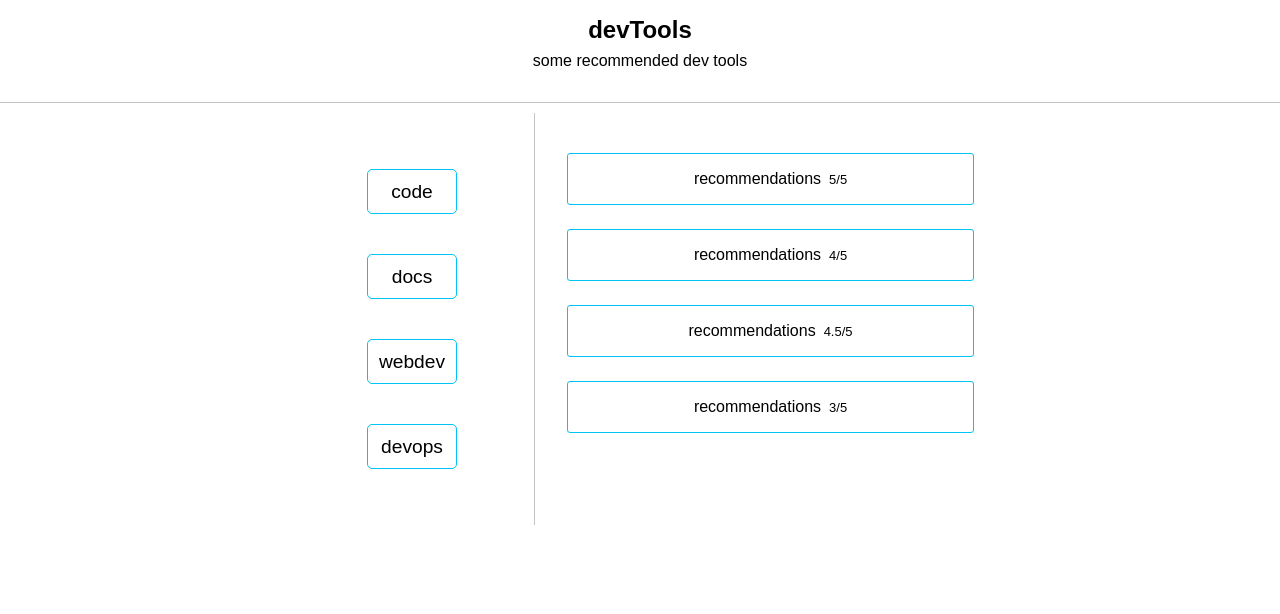
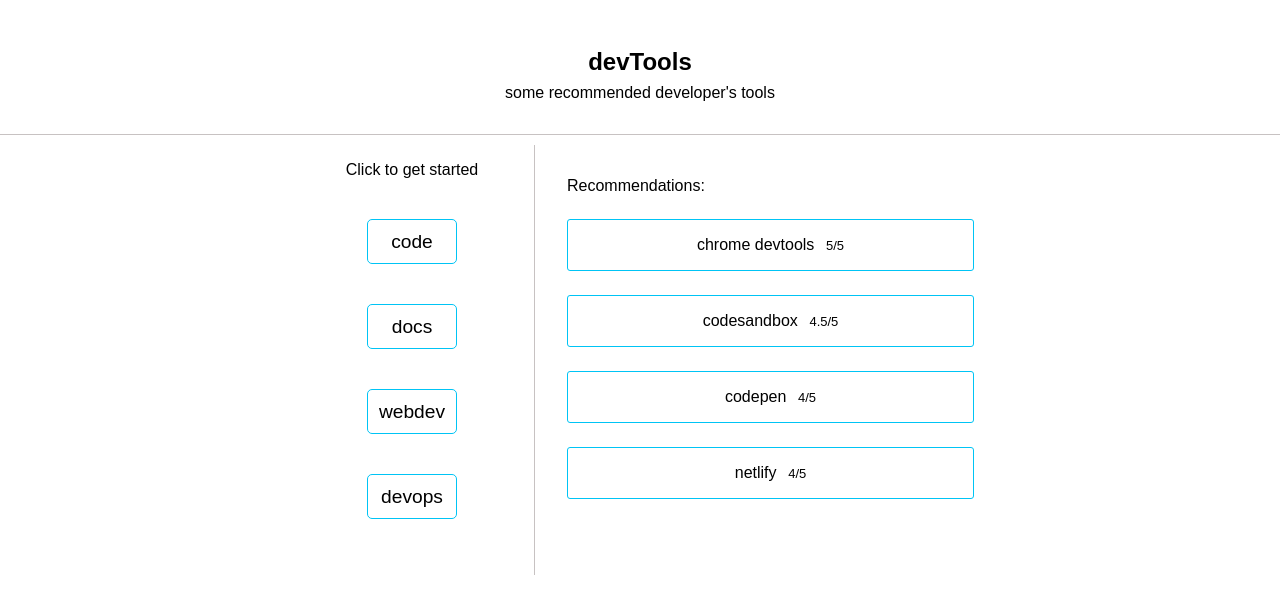
Before and after one commit to kushanksriraj/devTools-recommendations-react, a React (Create React App) app: page / in a window 1280 px wide. Shown: the top 614 px of the page. Built offline with nearby package versions, Linux system fonts and the light colour scheme.

Commit message:
added database object, evenHandlers

```diff
--- a/src/App.js
+++ b/src/App.js
@@ -1,37 +1,86 @@
-import React from "react";
+import React, { useState } from "react";
 import "./styles.css";
 
+var buttonList = ["code", "docs", "webdev", "devops"];
+
+var toolsBucket = {
+  code: {
+    tools: ["vscode", "atom", "sublime", "notepad++"],
+    ratings: ["5/5", "4/5", "3.5/5", "3/5"]
+  },
+
+  docs: {
+    tools: ["mdn", "stackoverflow", "w3schools"],
+    ratings: ["5/5", "4.5/5", "4/5"]
+  },
+
+  webdev: {
+    tools: ["chrome devtools", "codesandbox", "codepen", "netlify"],
+    ratings: ["5/5", "4.5/5", "4/5", "4/5"]
+  },
+
+  devops: {
+    tools: ["git", "docker", "kubernetes"],
+    ratings: ["5/5", "4.5/5", "4/5"]
+  }
+};
+
 export default function App() {
+  const [name, setName] = useState("webdev");
+
+  function clickEventHandler(item) {
+    // var tools = toolsBucket[item].tools
+    // var ratings = toolsBucket[item].ratings
+    // console.log("Tools :",  tools);
+    // console.log("Ratings :", ratings);
+    setName(item);
+  }
+
   return (
     <div className="App">
-      <div className="header"> devTools
-      <p>some recommended dev tools</p>
+      <div className="header">
+        {" "}
+        devTools
+        <p>some recommended developer's tools</p>
       </div>
 
       <main>
+        <div className="leftPanel">
+          {/* this is the left panel */}
+          <p>Click to get started</p>
 
-    <div className="leftPanel">
-      {/* <p><strong>Click to see recommendations</strong></p> */}
-      <button className="leftPanelButton">code</button>
-      <button className="leftPanelButton">docs</button>
-      <button className="leftPanelButton">webdev</button>
-      <button className="leftPanelButton">devops</button>
+          {buttonList.map((item) => {
+            return (
+              <button
+                className="leftPanelButton"
+                key={item}
+                onClick={() => clickEventHandler(item)}
+              >
+                {item}{" "}
+              </button>
+            );
+          })}
         </div>
 
         <div className="rightPanel">
-      {/* This is right leftPanel */}
+          {/* This is the right Panel */}
+
+          <p>Recommendations: </p>
 
           <ul>
-       <li>recommendations<span>5/5</span></li>
-       <li>recommendations<span>4/5</span></li>
-       <li>recommendations<span>4.5/5</span></li>
-       <li>recommendations<span>3/5</span></li>
+            {toolsBucket[name].tools.map(function (item, index) {
+              return (
+                <li key={item}>
+                  {" "}
+                  {item}
+                  {/* access the ratings using index */}
+                  <span> {toolsBucket[name].ratings[index]} </span>
+                </li>
+              );
+            })}
           </ul>
-
         </div>
-
       </main>
-
     </div>
   );
 }
--- a/src/styles.css
+++ b/src/styles.css
@@ -20,6 +20,7 @@
 .header {
  width: 100%;
  margin: auto;
+ margin-top: 2rem;
  padding: 1rem;
  text-align: center;
  font-size: x-large;
@@ -48,6 +49,13 @@
   padding: 1rem;
 }
 
+.leftPanel p {
+  /* display: block; */
+  margin: auto;
+  text-align: center;
+
+}
+
 
 
 .leftPanelButton {
@@ -68,6 +76,10 @@
 height: 70%;
 padding: 1rem;
 padding-left: 2rem;
+}
+
+.rightPanel p {
+
 }
 
 .rightPanel ul {
```
Lines whose indentation alone changed are shown as unchanged.
